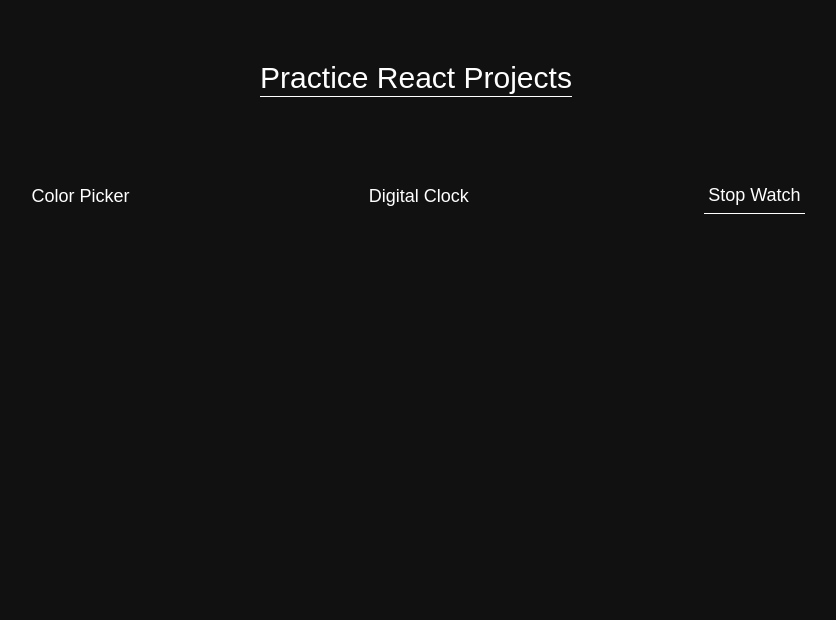
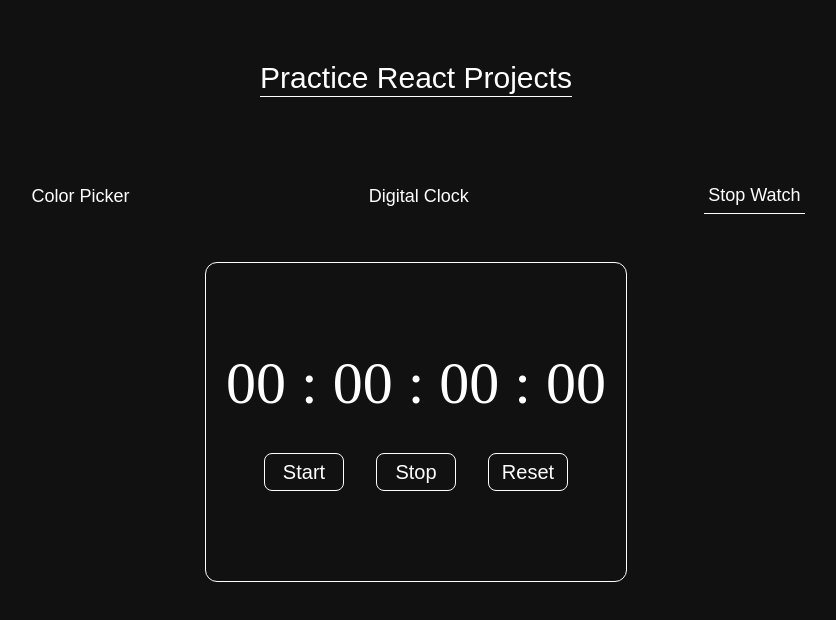
Before and after one commit to ig-ayush/React-projects, a React (Vite) app: page / in a window 1280 px wide. Both pictures are taken after a click on the button "Stop Watch". Shown: the top 620 px of the page, without its empty margins (224-1060 px from the left). Built offline with nearby package versions, Linux system fonts and the light colour scheme.

Commit message:
Completed the stop watch component

```diff
--- a/src/App.jsx
+++ b/src/App.jsx
@@ -1,6 +1,7 @@
   import { useState } from "react";
   import ColorPicker from "./Components/ColorPicker";
   import DigitalClock from "./Components/DigitalClock";
+  import StopWatch from "./Components/StopWatch";
 
   function App() {
 
@@ -17,8 +18,9 @@
       setProject(project);
     }
 
-    const stopWatch = ()=>{
+    const stopWatch = (project)=>{
       setBordeB("btn-3");
+      setProject(project)
     }
 
     function projectDisplay() {
@@ -33,6 +35,11 @@
           return (
             <DigitalClock />
           )
+
+          case "stop-watch" :
+            return (
+              <StopWatch />
+            )
         default : null
       }
     }
@@ -63,7 +70,7 @@
 
             <button id="btn-3"
                className={`cursor-pointer ${borderB == 'btn-3' ? 'border-b' : `border-none`} p-1`}
-               onClick={() => stopWatch()}
+               onClick={() => stopWatch("stop-watch")}
                 >Stop Watch
             </button>
 
--- a/src/Components/StopWatch.jsx
+++ b/src/Components/StopWatch.jsx
@@ -0,0 +1,74 @@
+import { useEffect, useRef, useState } from "react";
+
+function StopWatch() {
+
+    const [bigTimer,setBigTimer] = useState(false);
+    const timerRef = useRef(0);
+    const [timer,SetTimer] = useState(0);
+    const intervalSet = useRef(null);
+
+    useEffect(()=>{
+        if(bigTimer) {
+
+            intervalSet.current = setInterval(()=>{
+                SetTimer(Date.now() - timerRef.current);
+            },10)
+        }
+
+            return () =>{
+                clearInterval(intervalSet.current);
+            }
+    },[bigTimer])
+
+    const startTimer = ()=>{
+        setBigTimer(true);
+        timerRef.current = (Date.now() - timer);
+    };
+
+    const stopTimer = ()=>{
+        setBigTimer(false);
+    };
+
+    const resetTimer = ()=>{
+        setBigTimer(false);
+        SetTimer(0);
+    };
+
+    function DisplayTimer() {
+        let hour = Math.floor((timer / (1000 * 60 * 60)));
+        let min = Math.floor((timer / (1000 * 60) % 60));
+        let sec = Math.floor((timer / (1000) % 60));
+        let milSec = Math.floor(((timer % 1000) / 10));
+
+        hour = String(hour).padStart(2,"0");
+        min = String(min).padStart(2,"0");
+        sec = String(sec).padStart(2,"0");
+        milSec = String(milSec).padStart(2,"0");
+
+        return (
+            `${hour} : ${min} : ${sec} : ${milSec}`
+        )
+
+    }
+    return (
+          <>
+            <main id="clock" className="w-screen h-auto m-2 flex  justify-center items-center">
+                <div id="cloc-con" className="w-1/3 border h-[40vh] flex flex-col gap-5 justify-center items-center rounded-xl">
+                    <h1 id="time" className="font-[Orbitron] text-6xl" >
+                        {DisplayTimer()}
+                    </h1>
+                    <div id="oparation" className="flex gap-8 mt-5 text-xl">
+                        <button id="start"
+                            className="border w-20 p-1 rounded-lg hover:bg-white hover:text-black transition-colors duration-400"
+                            onClick={startTimer}
+                        >Start</button>
+                        <button id="stop" className="border w-20 p-1 rounded-lg hover:bg-white hover:text-black transition-colors duration-400" onClick={stopTimer}>Stop</button>
+                        <button id="reset" className="border w-20 p-1 rounded-lg hover:bg-white hover:text-black transition-colors duration-400" onClick={resetTimer}>Reset</button>
+                    </div>
+                </div>
+            </main>
+        </>
+    )
+}
+
+export default StopWatch;
```
